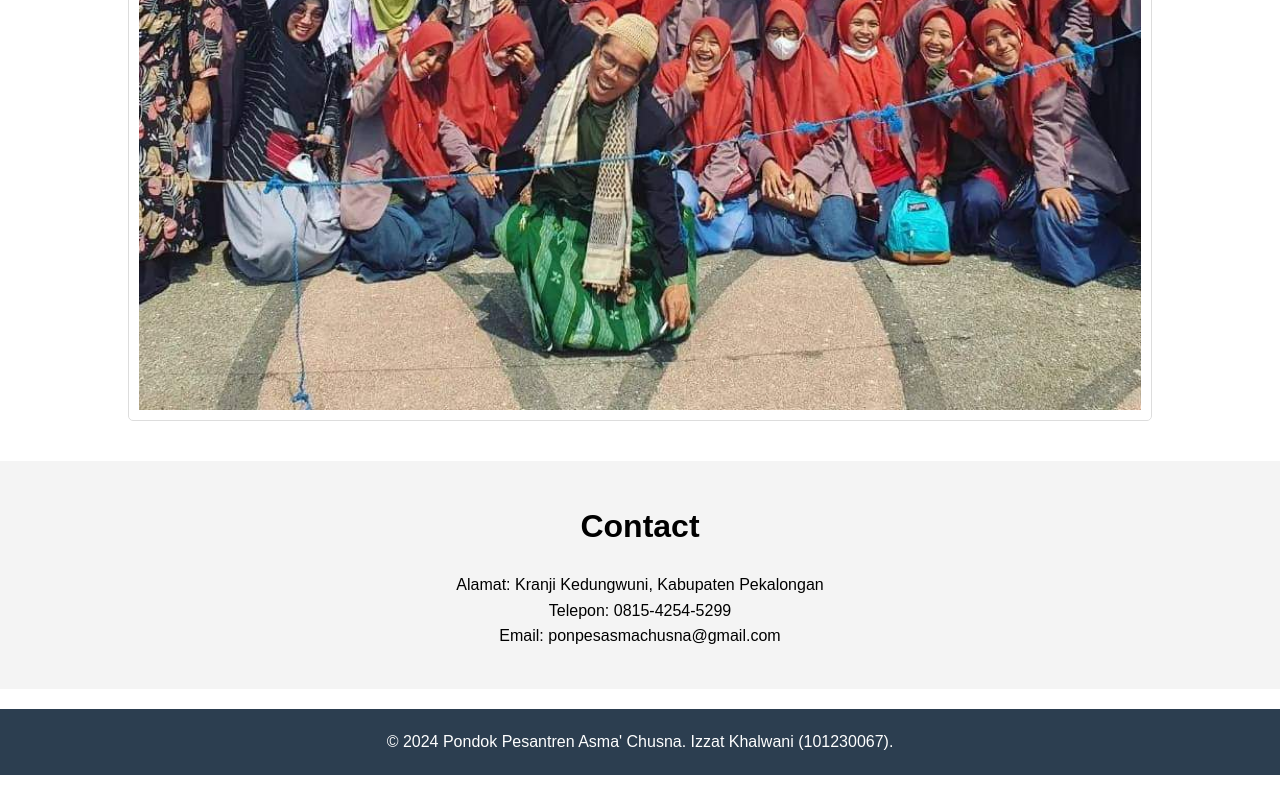
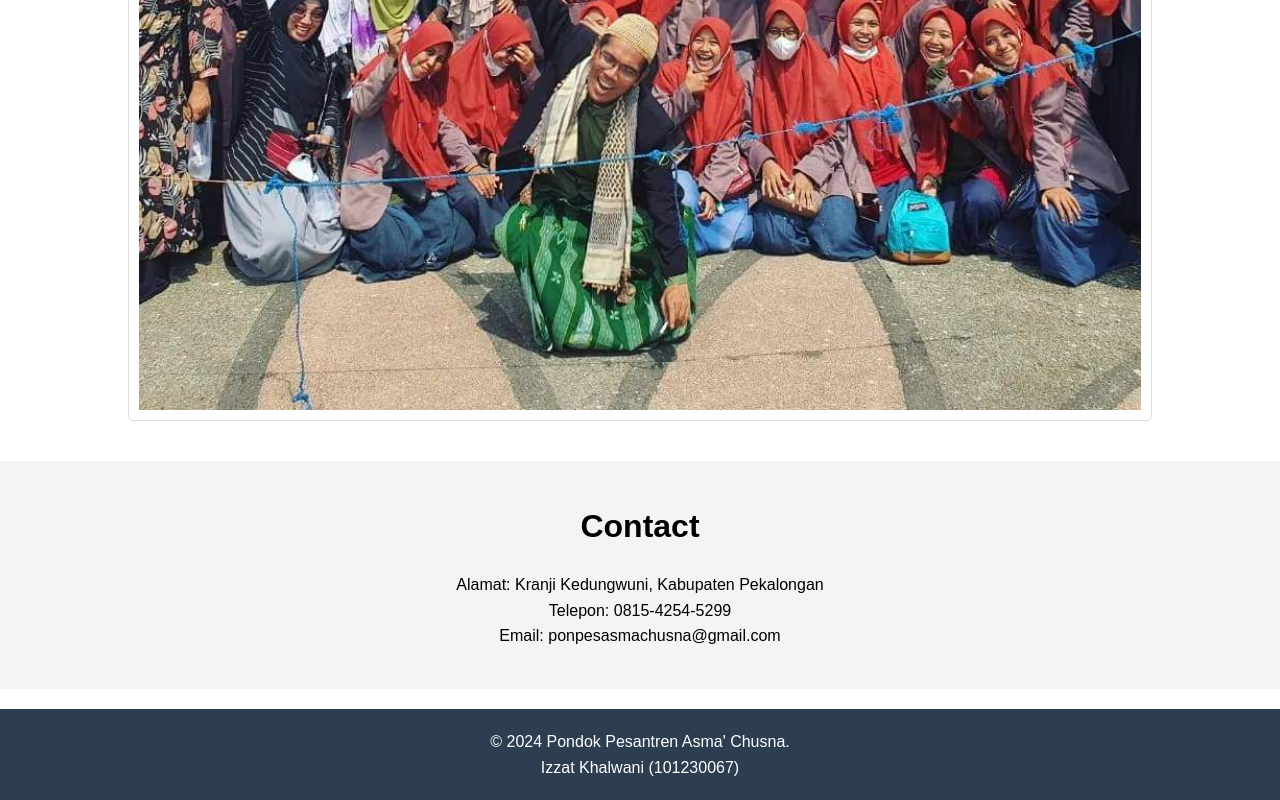
Before and after one commit to ijaaaat/Web-personal, a plain HTML site: page index.html in a window 1280 px wide. Shown: the part 4612-5412 px from the top of the page. Before the commit the page ends 5387 px from the top, so only its background shows below. Drawn offline with Linux system fonts and the light colour scheme.

Commit message:
index.html

```diff
--- a/index.html
+++ b/index.html
@@ -73,7 +73,8 @@
   <!-- Footer -->
   <footer class="footer">
     <div class="container">
-      <p>&copy; 2024 Pondok Pesantren Asma' Chusna. Izzat Khalwani (101230067).</p>
+      <p>&copy; 2024 Pondok Pesantren Asma' Chusna.</p>
+      <p>Izzat Khalwani (101230067) </p>
     </div>
   </footer>
 
```
